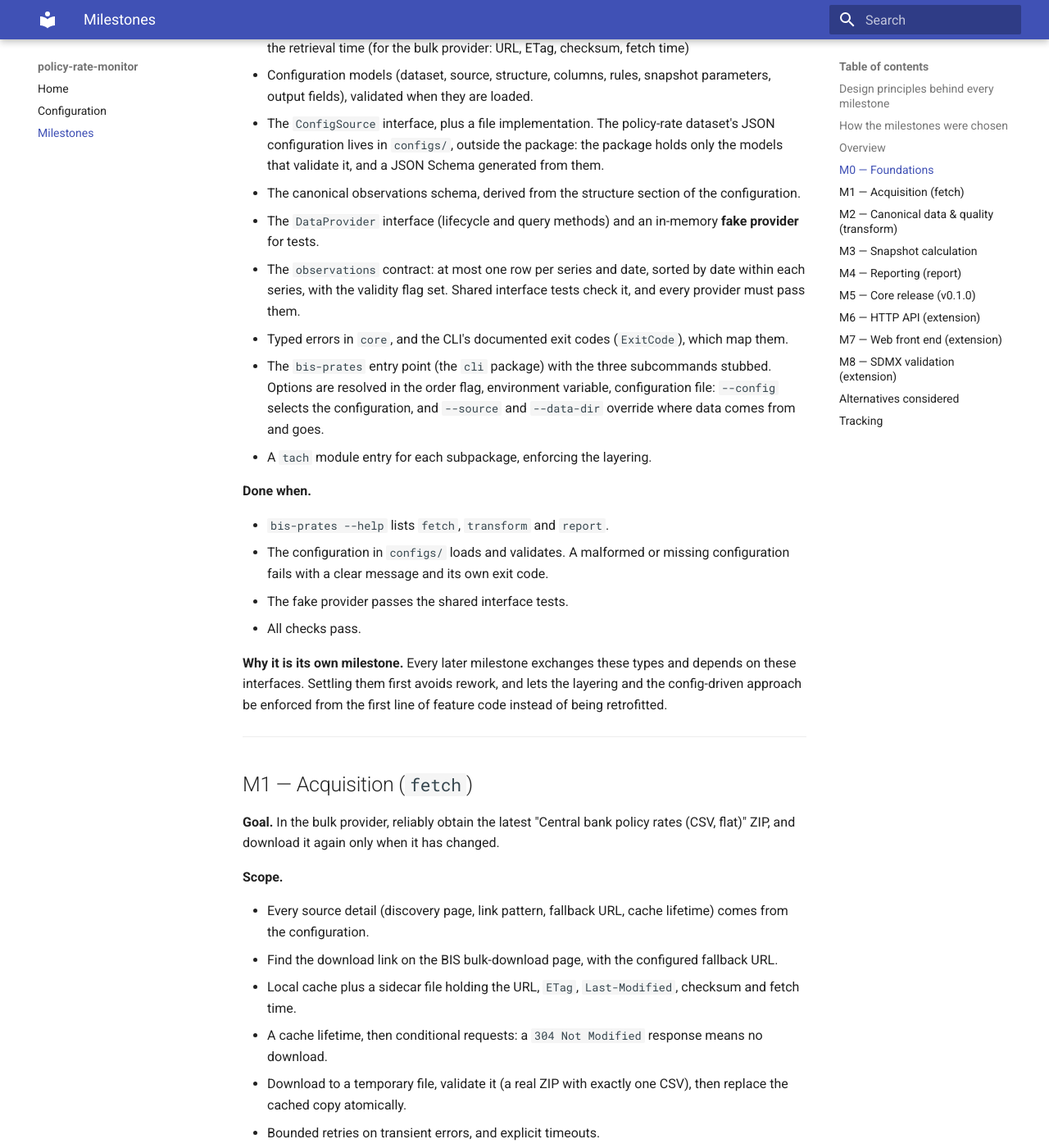
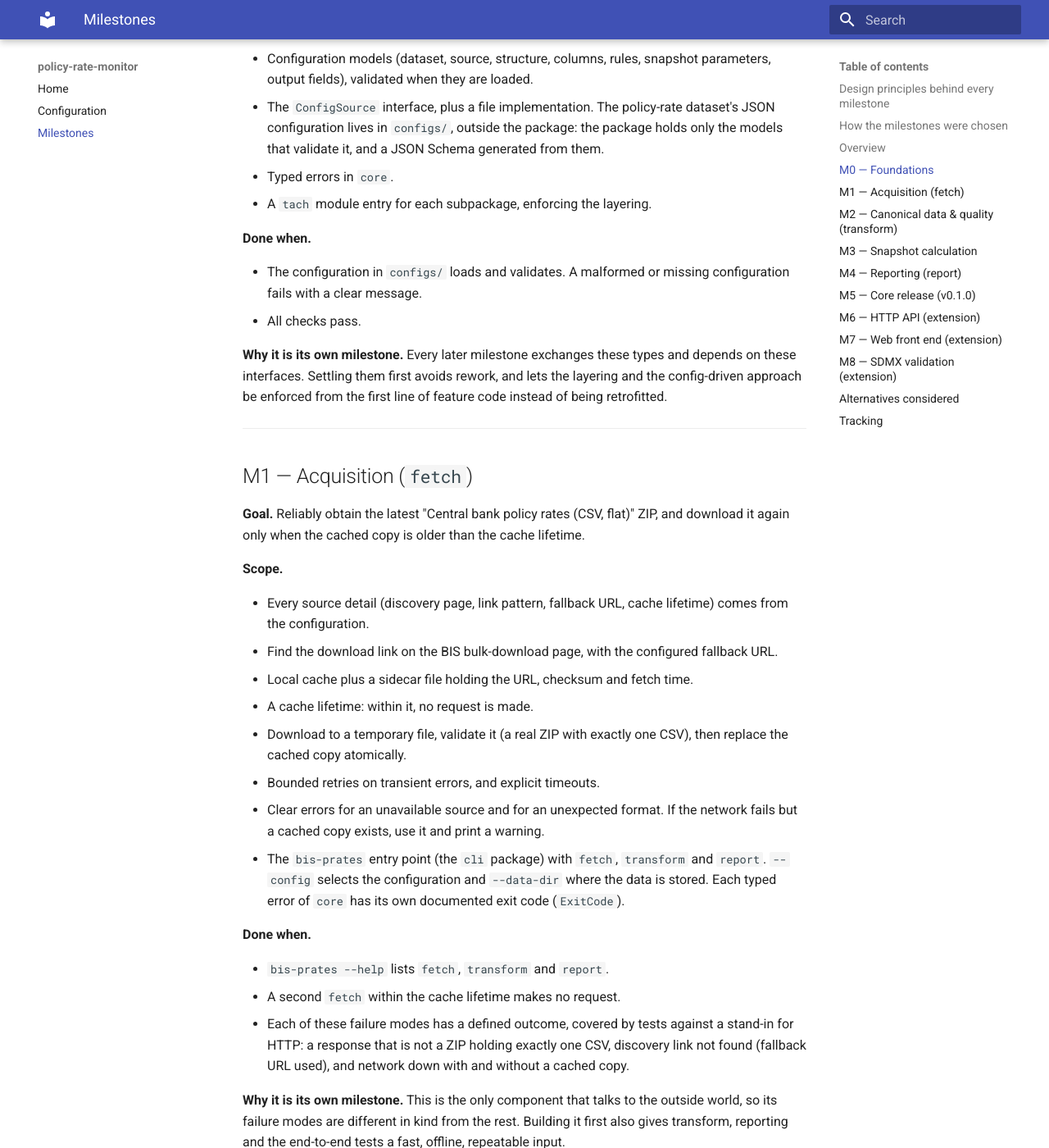
Before and after one commit to andrea-dm/policy-rate-monitor, an MkDocs documentation site: the page built from docs/milestones.md, in a window 1280 px wide and 1400 px high, scrolled down 3012 px. Shown: the whole window at 82% size. Built offline with MkDocs 1.6.1 and Material for MkDocs 9.7.7, drawn with Linux system fonts in a browser that asks for light colours; some of the changed text lies outside the part shown.

Commit message:
docs: update the milestone plan for the first release

````diff
--- a/docs/milestones.md
+++ b/docs/milestones.md
@@ -16,14 +16,14 @@ everywhere after.
   file in `configs/`, outside the package, and potentially from a REST service or a NoSQL store
   later. Pydantic models validate it when it is loaded. Rule *implementations* are Python code; the
   configuration only selects them and sets their parameters.
-- **Source-agnostic.** The backend reads data only through a `DataProvider` interface, and every
-  provider returns the same **canonical data**: one observations table with a schema derived from
-  the configuration, plus series metadata, data-quality findings and provenance. Today's provider
-  reads the BIS bulk download. Other providers can be added without changing analytics, reporting or
-  the API: a query engine such as DuckDB or Spark, or another REST API such as the BIS SDMX data
-  API.
+- **Source-agnostic.** Every source yields the same **canonical data**: one observations table
+  with a schema derived from the configuration, plus series metadata, data-quality findings and
+  provenance. The first release reads the BIS bulk download and stores the canonical data as
+  parquet, which the snapshot and the report read. M5 puts a `DataProvider` interface in front of
+  it, so that other providers can be added without changing analytics, reporting or the API: a
+  query engine such as DuckDB or Spark, or another REST API such as the BIS SDMX data API.
 
-The `DataProvider` interface has two kinds of methods:
+The `DataProvider` interface (M5) has two kinds of methods:
 
 | Kind | Methods | Purpose |
 |---|---|---|
@@ -47,8 +47,8 @@ Four principles shaped the split:
    That way a failure points to one place, and each milestone gets the tests its risk calls for.
 3. **Follow the data flow.** The core milestones M1 to M4 follow the pipeline stages: a cached
    source file, then canonical data, then snapshots, then output files. Each handoff is a stable
-   contract, so a stage can also be built against a fake of the stage before it (M3 uses data from
-   the fake provider).
+   contract, so a stage can also be built against a fake of the stage before it (M3 is tested on
+   small hand-made observation tables).
 4. **Every milestone is verifiable on its own.** Each one ends with a working CLI command or
    function, tests that run without the network, and every repository check passing (ruff,
    pyright, deptry, tach, pytest).
@@ -66,8 +66,8 @@ flowchart LR
     M5 --> M8[M8 SDMX validation]
 ```
 
-M3 depends only on M0. Its input is canonical data, so it can be built and tested with data from
-the M0 fake provider and with generated series, in parallel with M1 and M2.
+M3 depends only on M0. Its input is canonical data, so it can be built and tested on small
+hand-made observation tables, in parallel with M1 and M2.
 
 ## Overview
 
@@ -76,12 +76,12 @@ API metadata) are the two optional extensions in its §5.
 
 | Milestone | Delivers | Brief requirement | Track |
 |---|---|---|---|
-| M0 Foundations | Contracts: domain and configuration models, `ConfigSource`, `DataProvider` and a fake provider, canonical schema, CLI entry point | §2 Option A | Core |
-| M1 Acquisition | `bis-prates fetch`: the bulk provider's discovery, cache and failure handling | §1.1 | Core |
-| M2 Canonical data & quality | `bis-prates transform`: canonical daily observations, series metadata, configurable data-quality rules, query methods | §1.2, §3.3 (missing values, duplicates) | Core |
+| M0 Foundations | Contracts: domain and configuration models, `ConfigSource` | §2 Option A | Core |
+| M1 Acquisition | The `bis-prates` entry point; `bis-prates fetch`: discovery, cache and failure handling | §1.1 | Core |
+| M2 Canonical data & quality | `bis-prates transform`: canonical daily observations, series metadata, configurable data-quality rules | §1.2, §3.3 (missing values, duplicates) | Core |
 | M3 Snapshot calculation | Latest rate, rate 12 months earlier, change in basis points | §1.3, §3.3 (12-month change) | Core |
 | M4 Reporting | `bis-prates report`: the four output files | §1.4, §3.2 | Core |
-| M5 Core release | README (with the AI-usage note), documentation, verified outputs, tag `v0.1.0` | §3.1, §3.4 | Core |
+| M5 Core release | README (with the AI-usage note), documentation, verified outputs, `DataProvider` interface, tag `v0.1.0` | §3.1, §3.4 | Core |
 | M6 HTTP API | FastAPI endpoints over the same service layer | §2 Option B, Ext. 1 | Extension |
 | M7 Web front end | React interface driving the workflow | Ext. 1 | Extension |
 | M8 SDMX validation | Data-quality rules and country-code checks against BIS structural metadata | Ext. 2 | Extension |
@@ -101,30 +101,19 @@ code depends on them.
     `INSUFFICIENT_HISTORY`) and `SnapshotFlag` (`STALE_LATEST`, `STALE_PRIOR`)
   - `DataQualityIssue` and `DataQualitySeverity`
   - `SourceRelease`, which identifies a version of the source: its location, a version identifier
-    and the retrieval time (for the bulk provider: URL, ETag, checksum, fetch time)
+    and the retrieval time (for the BIS bulk download: URL, checksum, fetch time)
 - Configuration models (dataset, source, structure, columns, rules, snapshot parameters, output
   fields), validated when they are loaded.
 - The `ConfigSource` interface, plus a file implementation. The policy-rate dataset's JSON
   configuration lives in `configs/`, outside the package: the package holds only the models
   that validate it, and a JSON Schema generated from them.
-- The canonical observations schema, derived from the structure section of the configuration.
-- The `DataProvider` interface (lifecycle and query methods) and an in-memory **fake provider**
-  for tests.
-- The `observations` contract: at most one row per series and date, sorted by date within each
-  series, with the validity flag set. Shared interface tests check it, and every provider must
-  pass them.
-- Typed errors in `core`, and the CLI's documented exit codes (`ExitCode`), which map them.
-- The `bis-prates` entry point (the `cli` package) with the three subcommands stubbed. Options
-  are resolved in the order flag, environment variable, configuration file: `--config` selects
-  the configuration, and `--source` and `--data-dir` override where data comes from and goes.
+- Typed errors in `core`.
 - A `tach` module entry for each subpackage, enforcing the layering.
 
 **Done when.**
 
-- `bis-prates --help` lists `fetch`, `transform` and `report`.
 - The configuration in `configs/` loads and validates. A malformed or missing configuration
-  fails with a clear message and its own exit code.
-- The fake provider passes the shared interface tests.
+  fails with a clear message.
 - All checks pass.
 
 **Why it is its own milestone.** Every later milestone exchanges these types and depends on these
@@ -135,29 +124,32 @@ approach be enforced from the first line of feature code instead of being retrof
 
 ## M1 — Acquisition (`fetch`)
 
-**Goal.** In the bulk provider, reliably obtain the latest "Central bank policy rates (CSV, flat)"
-ZIP, and download it again only when it has changed.
+**Goal.** Reliably obtain the latest "Central bank policy rates (CSV, flat)" ZIP, and download it
+again only when the cached copy is older than the cache lifetime.
 
 **Scope.**
 
 - Every source detail (discovery page, link pattern, fallback URL, cache lifetime) comes from the
   configuration.
 - Find the download link on the BIS bulk-download page, with the configured fallback URL.
-- Local cache plus a sidecar file holding the URL, `ETag`, `Last-Modified`, checksum and fetch
-  time.
-- A cache lifetime, then conditional requests: a `304 Not Modified` response means no download.
+- Local cache plus a sidecar file holding the URL, checksum and fetch time.
+- A cache lifetime: within it, no request is made.
 - Download to a temporary file, validate it (a real ZIP with exactly one CSV), then replace the
   cached copy atomically.
 - Bounded retries on transient errors, and explicit timeouts.
 - Clear errors for an unavailable source and for an unexpected format. If the network fails but a
   cached copy exists, use it and print a warning.
+- The `bis-prates` entry point (the `cli` package) with `fetch`, `transform` and `report`.
+  `--config` selects the configuration and `--data-dir` where the data is stored. Each typed error
+  of `core` has its own documented exit code (`ExitCode`).
 
 **Done when.**
 
-- A second `fetch` makes no download.
-- Each of these failure modes has a defined outcome, covered by tests against a mocked HTTP layer:
-  server error, HTML returned instead of a ZIP, truncated archive, a ZIP without exactly one CSV,
-  discovery link not found (fallback URL used), and network down with and without a cached copy.
+- `bis-prates --help` lists `fetch`, `transform` and `report`.
+- A second `fetch` within the cache lifetime makes no request.
+- Each of these failure modes has a defined outcome, covered by tests against a stand-in for HTTP:
+  a response that is not a ZIP holding exactly one CSV, discovery link not found (fallback URL
+  used), and network down with and without a cached copy.
 
 **Why it is its own milestone.** This is the only component that talks to the outside world, so its
 failure modes are different in kind from the rest. Building it first also gives transform,
@@ -167,8 +159,8 @@ reporting and the end-to-end tests a fast, offline, repeatable input.
 
 ## M2 — Canonical data & quality (`transform`)
 
-**Goal.** Turn the raw file into validated canonical data, with the series metadata kept, and make
-it available through the provider's query methods.
+**Goal.** Turn the raw file into validated canonical data, with the series metadata kept, and store
+it as parquet for the next stages.
 
 **Scope.**
 
@@ -186,27 +178,25 @@ it available through the provider's query methods.
 - Missing values are kept and marked invalid, using the configured encoding. The source encodes
   them as `NaN` with status `M`. A value is valid only when the status is not `M` **and** the value
   is a valid number.
-- A **data-quality layer**. Rules are Python functions registered by name, and all report through
-  the same `DataQualityIssue` model. The configuration chooses which ones apply, with what severity
-  and which parameters. Checks on canonical data are source-independent and run in a shared layer;
-  checks that need the raw file run inside each provider:
-  - inside the bulk provider: required columns, unparseable dates or numbers, more decimals than
-    the series declares
-  - in the shared layer: duplicates (exact repeats dropped, conflicting repeats resolved by the
-    configured rule and recorded), plausible ranges, metadata constant within a series, attribute
-    values that differ from the configured expected values (source drift)
+- **Data-quality rules**, each reporting through the same `DataQualityIssue` model, with the
+  severity and parameters set in the configuration:
+  - unparseable dates or numbers
+  - duplicates: exact repeats dropped, conflicting repeats resolved by the configured rule and
+    recorded
+  - attribute values that differ from the configured expected values (source drift)
+
+  The other rules named in the configuration (more decimals than the series declares, plausible
+  ranges, metadata constant within a series) come with M5.
 - Every rule result is written to a machine-readable data-quality report.
-- The bulk provider stores the canonical data as parquet and serves it through the query methods
-  `list_series`, `series_metadata`, `observations`, `data_quality_issues` and `source_release`.
+- The canonical data is stored as parquet: a raw copy of the source file as loaded, then the
+  staged daily observations and the series metadata. The observations hold at most one row per
+  series and date, sorted by date within each series.
 
 **Done when.**
 
 - Running on the real file produces the canonical data and the data-quality report.
-- The bulk provider passes the same shared interface tests as the fake provider.
-- Unit tests on small synthetic files cover missing values, duplicates, invalid values, excess
-  decimals, implausible values, series metadata that changes within a series, and a changed
-  schema.
-- A test enables, disables and re-parameterises a rule through the configuration alone.
+- Unit tests on small synthetic files cover missing values, duplicates, invalid values, the daily
+  selection and the series metadata kept.
 
 **Why it is its own milestone.** The brief ranks data correctness first, and nearly every quirk of
 the source data surfaces here. The canonical data it produces is the stable contract that the
@@ -222,8 +212,8 @@ change in basis points.
 **Scope.**
 
 - The calculation is a pure function, `compute_snapshots(observations, requests)`, returning one
-  `DataSnapshot` per requested area. The service layer reads the observations through the
-  provider's query methods and passes them in.
+  `DataSnapshot` per requested area. The `report` command reads the staged
+  observations and passes them in.
 - Take the parameters from the configuration: look-back length, staleness thresholds, area aliases.
 - Normalise the requested codes: case, whitespace, aliases, duplicates.
 - Latest **valid** observation per series. Each series uses its own latest date, since areas do not
@@ -231,8 +221,8 @@ change in basis points.
 - Target date = the latest date minus 12 calendar months. The prior rate is the most recent valid
   observation on or before the target date. This covers weekends, holidays and series that only
   have business days.
-- The lookup is a binary search on each series' sorted dates, relying on the `observations`
-  contract from M0.
+- The lookup is a binary search on each series' sorted dates, relying on the order of the
+  observations that M2 guarantees.
 - The change in basis points is computed in decimal arithmetic, so a move from `3.75` to `4.00` is
   exactly `25` bp.
 - Unknown areas, series with no valid data and series with too little history each return a status.
@@ -241,7 +231,7 @@ change in basis points.
 
 **Done when.**
 
-- Unit tests and property-based tests pass for these cases:
+- Unit tests pass for these cases:
   - the target date falls on a weekend
   - 29 February
   - negative rates
@@ -253,11 +243,10 @@ change in basis points.
   - the euro-area alias
   - stale latest and stale prior flags
   - requested codes with mixed case, whitespace and duplicates
-- On generated series, the calculation matches a deliberately simple reference implementation.
 
 **Why it is its own milestone.** This is the headline calculation, and an error here would be the
 most visible. It is a pure function over canonical observations, so it can be tested exhaustively
-on generated series and fake-provider data, in parallel with M1 and M2.
+on small hand-made observation tables, in parallel with M1 and M2.
 
 ---
 
@@ -268,26 +257,29 @@ on generated series and fake-provider data, in parallel with M1 and M2.
 **Scope.**
 
 - The metadata fields included in the outputs are chosen by the configuration.
-- Data-quality findings and provenance are read through the provider's query methods.
+- Data-quality findings and provenance are read from the files `fetch` and `transform` write.
 - `out/summary.csv` and `out/summary.json`. Every requested area gets a row, including failed ones
   with their status. Rows carry selected series metadata. The JSON adds the full metadata and the
   provenance from the `SourceRelease` (source location, version identifier, retrieval time),
   plus the generation time.
 - `out/policy_rates.png`: daily rate levels over the requested period, drawn with matplotlib as
   step lines, because policy rates change in discrete steps.
-- `out/report.html`:
+- `out/report.md`:
   - summary table
-  - interactive Plotly chart (the same figure the web front end shows)
+  - the chart of `out/policy_rates.png`
   - description of the source data
   - method and assumptions
   - data-quality findings
   - limitations
 
   It is written for a reader who has not seen the code.
+- `out/report.html`: the same report with an interactive Plotly chart (the same figure the web
+  front end shows). It follows the Markdown report.
 
 **Done when.**
 
-- `bis-prates report --countries "US,EA,GB,JP,CH" --start 2015-01-01` produces all four files.
+- `bis-prates report --countries "US,EA,GB,JP,CH" --start 2015-01-01` produces `summary.csv`,
+  `summary.json`, `policy_rates.png` and `report.md`.
 - An end-to-end test, from a fixture ZIP to the output files, passes.
 
 **Why it is its own milestone.** The report is what users actually read. Its concerns are wording,
@@ -314,6 +306,11 @@ checkpoint.
 - Documentation pages: architecture, configuration reference, data model and assumptions, CLI
   reference.
 - Manual check of a few computed values against the BIS Data Portal, recorded in the docs.
+- The `DataProvider` interface in front of the canonical data, an in-memory **fake provider** for
+  tests, and shared interface tests that every provider passes: at most one row per series and
+  date, sorted by date within each series, with the validity flag set.
+- The remaining data-quality rules of M2, the `config validate` and `config schema` commands, and
+  CLI options also read from environment variables and the configuration file.
 - Committed outputs in `out/` and a `v0.1.0` tag.
 
 **Done when.** A fresh clone, following only the README, reproduces `out/`, and every deliverable
@@ -407,7 +404,7 @@ the user experience without being needed for correctness.
 ## Alternatives considered
 
 - **Thin end-to-end slice first.** This means wiring all three commands with placeholder logic, then
-  deepening each. It was not chosen. M0 provides the contracts and a fake provider, so each stage
+  deepening each. It was not chosen. M0 provides the contracts, so each stage
   can be built and tested alone, and a placeholder pipeline would add little confidence.
 - **Merging transform and snapshot.** Rejected. Data cleaning and the calculation fail in different
   ways and need different tests. Keeping them apart also keeps the calculation a pure function.
@@ -415,10 +412,10 @@ the user experience without being needed for correctness.
   keeps each pull request reviewable. It also makes the backend/frontend boundary explicit, which
   is the part of the extension that matters most.
 - **Building an SDMX data provider up front.** Rejected: with only one real source, the provider
-  interface would be guessed before a second implementation exists. The interface is defined in M0
-  and proven by the bulk provider and the fake provider. An SDMX data provider is one possible later
-  provider, alongside a query engine or another REST API, and could be added without changing the
-  rest of the backend.
+  interface would be guessed before a second implementation exists. The interface is defined in M5,
+  once the BIS bulk download works, and proven by the bulk provider and the fake provider. An SDMX
+  data provider is one possible later provider, alongside a query engine or another REST API, and
+  could be added without changing the rest of the backend.
 
 ## Tracking
 
````
